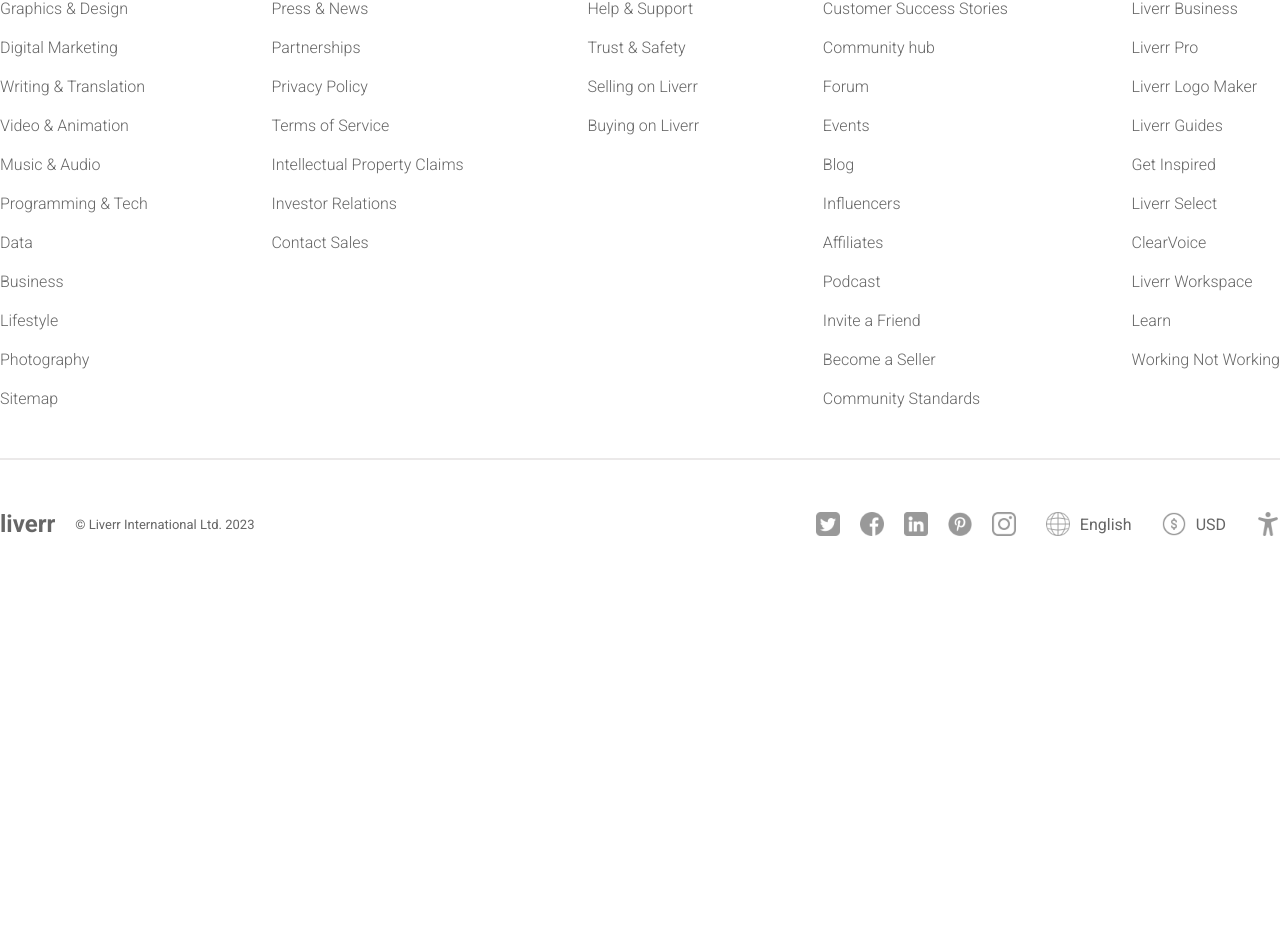
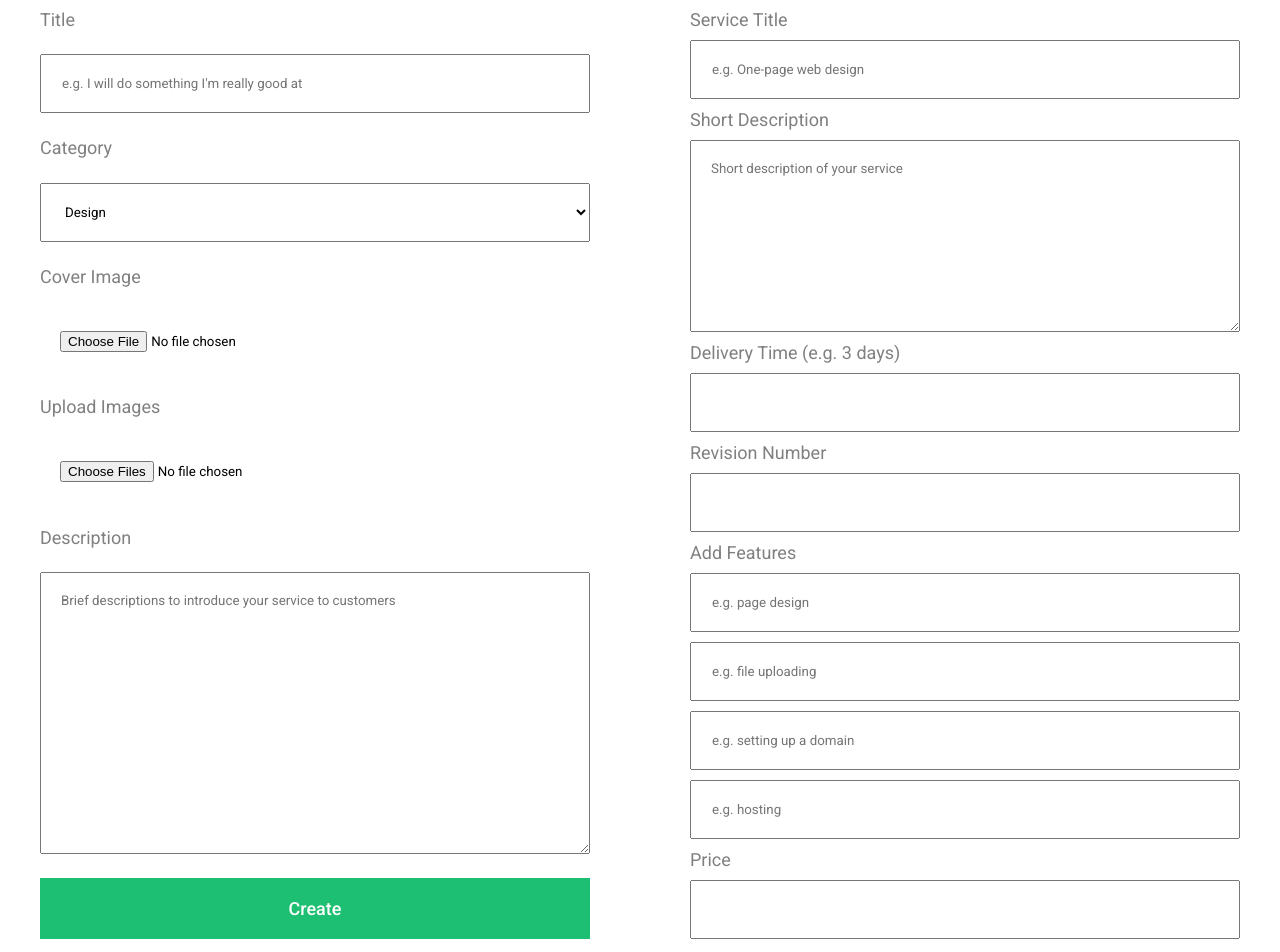
Before and after one commit to aliabbani/fiverr, a React (Vite) app: page /add in a window 1280 px wide. Shown: the part 230-1182 px from the top of the page. Before the commit the page ends 818 px from the top, so only its background shows below. Built offline with nearby package versions, Linux system fonts and the light colour scheme.

Commit message:
add message page

```diff
--- a/src/pages/add/Add.jsx
+++ b/src/pages/add/Add.jsx
@@ -3,8 +3,64 @@
 
 const Add = () => {
   return (
-  <div className="add">add</div>
-  )
+    <div className="add">
+      <div className="container">
+        <h1>Add New Gig</h1>
+        <div className="sections">
+          <div className="info">
+            <label htmlFor="">Title</label>
+            <input
+              type="text"
+              placeholder="e.g. I will do something I'm really good at"
+            />
+            <label htmlFor="">Category</label>
+            <select name="cats" id="cats">
+              <option value="design">Design</option>
+              <option value="web">Web Development</option>
+              <option value="animation">Animation</option>
+              <option value="music">Music</option>
+            </select>
+            <label htmlFor="">Cover Image</label>
+            <input type="file" />
+            <label htmlFor="">Upload Images</label>
+            <input type="file" multiple />
+            <label htmlFor="">Description</label>
+            <textarea
+              name=""
+              id=""
+              placeholder="Brief descriptions to introduce your service to customers"
+              cols="0"
+              rows="16"
+            ></textarea>
+            <button>Create</button>
+          </div>
+          <div className="details">
+            <label htmlFor="">Service Title</label>
+            <input type="text" placeholder="e.g. One-page web design" />
+            <label htmlFor="">Short Description</label>
+            <textarea
+              name=""
+              id=""
+              placeholder="Short description of your service"
+              cols="30"
+              rows="10"
+            ></textarea>
+            <label htmlFor="">Delivery Time (e.g. 3 days)</label>
+            <input type="number" />
+            <label htmlFor="">Revision Number</label>
+            <input type="number" />
+            <label htmlFor="">Add Features</label>
+            <input type="text" placeholder="e.g. page design" />
+            <input type="text" placeholder="e.g. file uploading" />
+            <input type="text" placeholder="e.g. setting up a domain" />
+            <input type="text" placeholder="e.g. hosting" />
+            <label htmlFor="">Price</label>
+            <input type="number" />
+          </div>
+        </div>
+      </div>
+    </div>
+  );
 };
 
 export default Add;
--- a/src/pages/add/Add.scss
+++ b/src/pages/add/Add.scss
@@ -0,0 +1,52 @@
+.add {
+  display: flex;
+  justify-content: center;
+
+  .container {
+    width: 1200px;
+    padding: 50px 0px;
+
+    h1 {
+      width: max-content;
+      margin-bottom: 30px;
+      color: gray;
+      font-weight: 300;
+    }
+
+    .sections {
+      display: flex;
+      justify-content: space-between;
+      gap: 100px;
+
+      label {
+        color: gray;
+        font-size: 18px;
+      }
+
+      .info,
+      .details {
+        flex: 1;
+        display: flex;
+        flex-direction: column;
+        gap: 10px;
+        justify-content: space-between;
+
+        input,
+        select,
+        textarea {
+          padding: 20px;
+        }
+
+        button {
+          border: none;
+          padding: 20px;
+          color: white;
+          font-weight: 500;
+          font-size: 18px;
+          background-color: #1dbf73;
+          cursor: pointer;
+        }
+      }
+    }
+  }
+}
```
